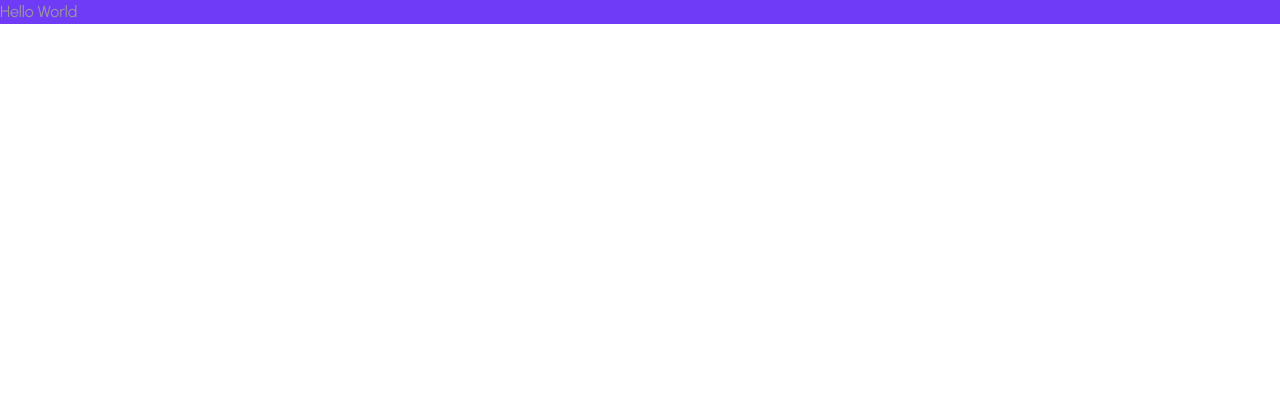
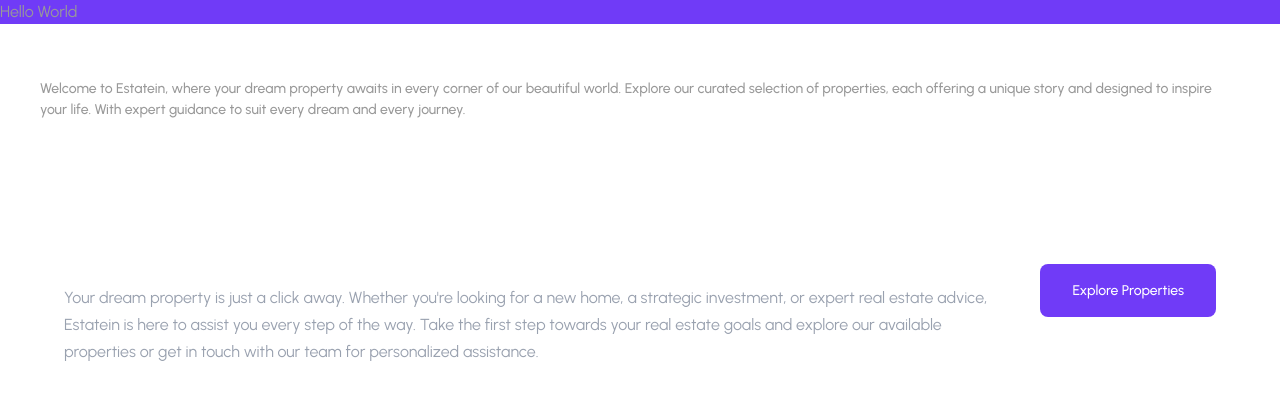
Before and after one commit to marianasijaa-lab/Graduation-Project-Estatein, a React (Vite) app: page / in a window 1280 px wide. Shown: the top 400 px of the page. Built offline with nearby package versions, Linux system fonts and the light colour scheme.

Commit message:
first commit

```diff
--- a/package.json
+++ b/package.json
@@ -10,6 +10,7 @@
     "preview": "vite preview"
   },
   "dependencies": {
+    "@react-icons/all-files": "^4.1.0",
     "@reduxjs/toolkit": "^2.12.0",
     "@tailwindcss/vite": "^4.3.3",
     "react": "^19.2.8",
--- a/src/Root.tsx
+++ b/src/Root.tsx
@@ -1,4 +1,6 @@
 import { Outlet } from "react-router"
+import JourneyToday from "./components/JourneyToday"
+import PageHero from "./components/PageHero"
 function Root() {
   return (
 
@@ -7,6 +9,11 @@ function Root() {
     {/* the div above is  to be deleted */}
 
         <main>
+        <PageHero
+  title="Find Your Dream Property"
+  description="Welcome to Estatein, where your dream property awaits in every corner of our beautiful world. Explore our curated selection of properties, each offering a unique story and designed to inspire your life. With expert guidance to suit every dream and every journey."
+/>
+            <JourneyToday/>
             <Outlet/>
         </main>
    </div>
--- /dev/null
+++ b/src/components/JourneyToday.tsx
@@ -0,0 +1,36 @@
+const JourneyToday = () => {
+    return (
+      <section className="w-full  px-6 py-16 sm:px-10 sm:py-20 md:px-16 md:py-24 `lg:px-[160px] `lg:py-[100px]">
+        <div className="flex w-full flex-col items-start justify-between gap-10 md:flex-row md:items-center md:gap-12">
+
+
+          <div className="`max-w-[900px]`">
+            <h2 className="text-[28px] font-bold leading-[1.2] text-white sm:text-[32px] md:text-[36px] lg:text-[40px]">
+              Start Your Real Estate Journey Today
+            </h2>
+
+            <p className="mt-5 `max-w-[900px]` text-[14px] font-normal leading-[1.7] text-gray-400 sm:text-[15px] md:text-[16px]">
+              Your dream property is just a click away. Whether you're looking for
+              a new home, a strategic investment, or expert real estate advice,
+              Estatein is here to assist you every step of the way. Take the first
+              step towards your real estate goals and explore our available
+              properties or get in touch with our team for personalized assistance.
+            </p>
+          </div>
+
+
+          <div className="w-full  shrink-0 md:w-auto">
+            <button
+              type="button"
+              className="w-full rounded-lg  bg-[#703BF7] px-7 py-4 text-[14px] font-medium text-white transition duration-200 hover:bg-[#6230e8] sm:w-auto sm:px-8"
+            >
+              Explore Properties
+            </button>
+          </div>
+
+        </div>
+      </section>
+    );
+  };
+
+  export default JourneyToday;
--- /dev/null
+++ b/src/components/PageHero.tsx
@@ -0,0 +1,81 @@
+/*interface PageHeroProps {
+    title: string;
+    description: string;
+  }
+
+  const PageHero = ({ title, description }: PageHeroProps) => {
+    return (
+      <section className="w-full bg-black px-6 py-16 sm:px-8 sm:py-20 md:px-0 `md:py-[150px] `md:pl-[162px] `md:pr-[400px]">
+        <div className="w-full">
+
+          <h1
+            className="font-['Urbanist'] text-[28px] font-semibold leading-[150%] tracking-[0%] text-white"
+          >
+
+          </h1>
+
+
+          <p
+            className="mt-3 `max-w-[900px] font-['Urbanist'] text-[14px] font-medium leading-[150%] tracking-[0%] text-[#999999]  `sm:max-w-[750px] `md:max-w-[900px]"
+          >
+            {description}
+          </p>
+        </div>
+      </section>
+    );
+  };
+
+  export default PageHero;*/
+  interface PageHeroProps {
+    title: string;
+    description: string;
+  }
+
+  const PageHero = ({ title, description }: PageHeroProps) => {
+    return (
+      <section className="w-full `pt-[150px] `pb-[100px]">
+        <div className="w-full max-w-[1568px] mx-auto px-6 sm:px-8 md:px-10">
+
+          {/* Title */}
+          <h1
+            className="
+              w-full
+              `h-[72px]
+              font-['Urbanist']
+              text-[28px]
+              font-semibold
+              leading-[150%]
+              tracking-[0%]
+              text-white
+              flex
+              items-center
+            "
+          >
+            {title}
+          </h1>
+
+          {/* Description */}
+          <p
+            className="
+              w-full
+              `h-[72px]
+              mt-3
+              font-['Urbanist']
+              text-[14px]
+              font-medium
+              leading-[150%]
+              tracking-[0%]
+              text-[#999999]
+              flex
+              items-start
+            "
+          >
+            {description}
+          </p>
+
+        </div>
+      </section>
+    );
+  };
+
+  export default PageHero;
--- a/src/index.css
+++ b/src/index.css
@@ -11,6 +11,8 @@
   --color-primary-light: #a685fa;
   --color-border: #4d4d4d;
 }
+
+  @layer base{
 *,
 *::before,
 *::after {
@@ -18,6 +20,7 @@
   margin: 0;
   padding: 0;
 }
+  }
 
 body {
   font-family: "Urbanist", sans-serif;
```
Also changed, not shown: 1 other file (tests, documents, lock files or other folders).
